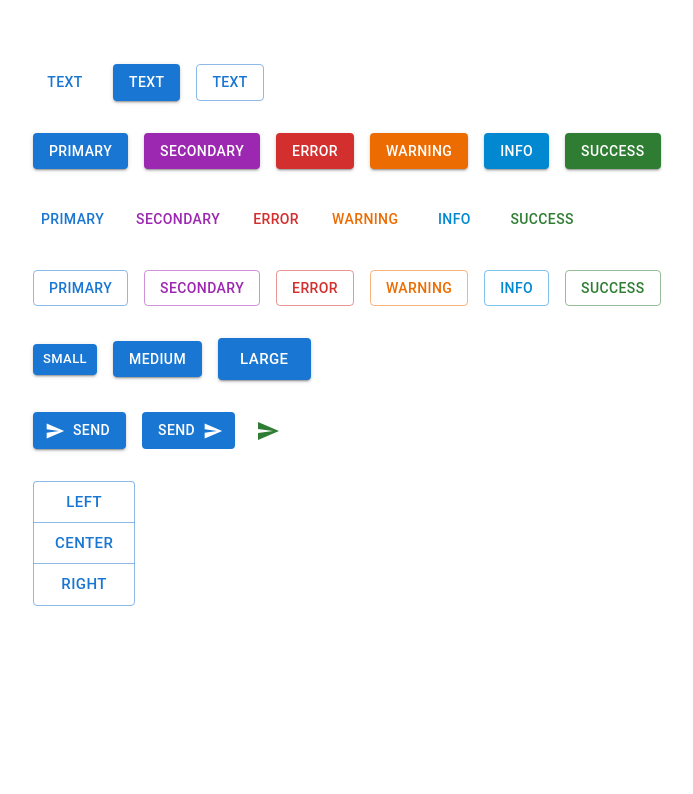
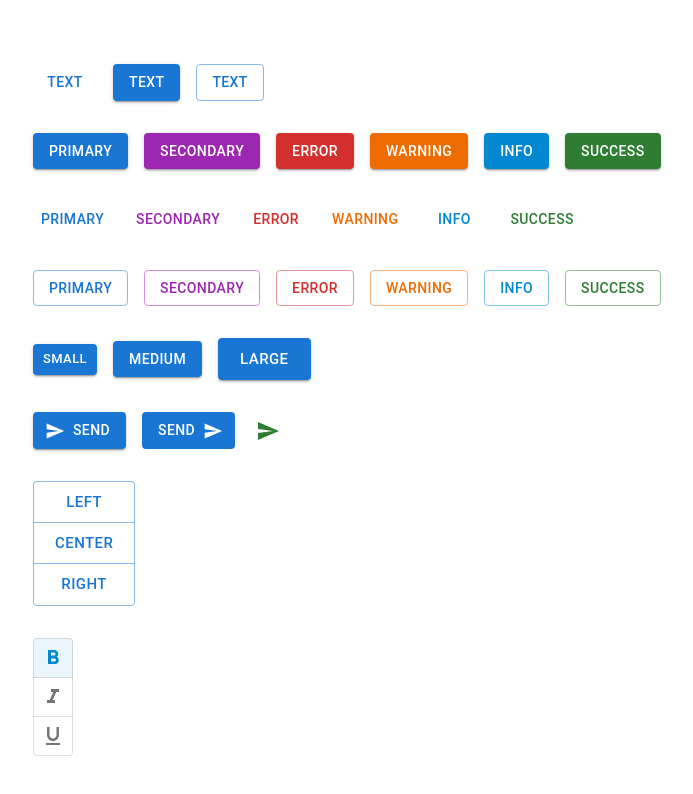
Before and after one commit to Newton-Duarte/react-mui, a React (Create React App) app: page / in a window 1280 px wide. Shown: the top 794 px of the page, without its empty margins (31-724 px from the left). Built offline with nearby package versions, Linux system fonts and the light colour scheme.

Commit message:
feat: add toggle button group and toggle button components

```diff
--- a/src/components/MuiButton.tsx
+++ b/src/components/MuiButton.tsx
@@ -1,8 +1,20 @@
-import React from 'react'
-import { Button, ButtonGroup, IconButton, Stack } from '@mui/material'
+import React, { useState } from 'react'
+import { Button, ButtonGroup, IconButton, Stack, ToggleButton, ToggleButtonGroup } from '@mui/material'
 import SendIcon from '@mui/icons-material/Send';
+import FormatBoldIcon from '@mui/icons-material/FormatBold';
+import FormatItalicIcon from '@mui/icons-material/FormatItalic';
+import FormatUnderlinedIcon from '@mui/icons-material/FormatUnderlined';
 
 export const MuiButton = () => {
+  const [formats, setFormats] = useState<string[]>(['bold']);
+
+  const handleFormatChange = (
+    _event: React.MouseEvent<HTMLElement>,
+    updatedFormats: string[]
+  ) => {
+    setFormats(updatedFormats);
+  };
+
   return (
     <Stack spacing={4}>
       <Stack spacing={2} direction="row">
@@ -59,6 +71,21 @@ export const MuiButton = () => {
           <Button onClick={() => alert('Right clicked!')}>Right</Button>
         </ButtonGroup>
       </Stack>
+
+      <Stack direction="row">
+        <ToggleButtonGroup
+          arial-label="text-formatting"
+          value={formats}
+          onChange={handleFormatChange}
+          size="small"
+          color="info"
+          orientation="vertical"
+        >
+          <ToggleButton value="bold" aria-label="bold"><FormatBoldIcon /></ToggleButton>
+          <ToggleButton value="italic" aria-label="bold"><FormatItalicIcon /></ToggleButton>
+          <ToggleButton value="underlined" aria-label="bold"><FormatUnderlinedIcon /></ToggleButton>
+        </ToggleButtonGroup>
+      </Stack>
     </Stack>
   )
 }
```
